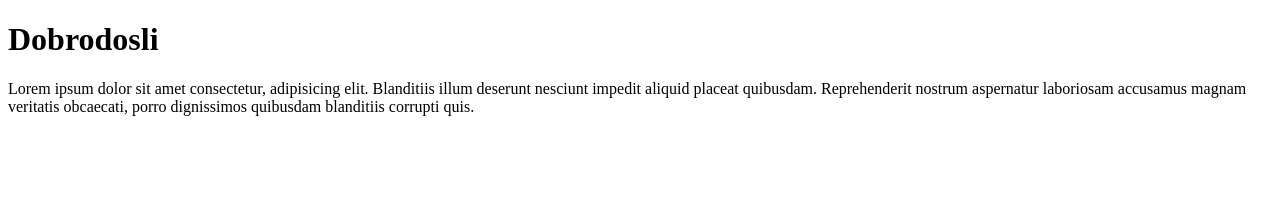
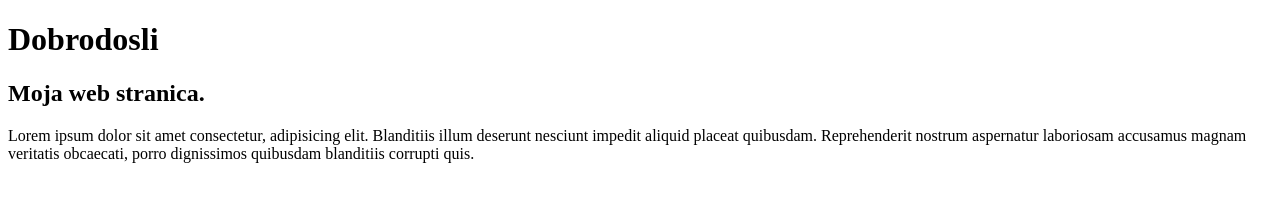
Before and after one commit to FilipNS/Git, a plain HTML site: page index.html in a window 1280 px wide. Drawn offline with Linux system fonts and the light colour scheme.

Commit message:
Moja stranica.

```diff
--- a/index.html
+++ b/index.html
@@ -11,6 +11,7 @@
     </header>
 
     <main>
+        <h2>Moja web stranica.</h2>
         <p>Lorem ipsum dolor sit amet consectetur, adipisicing elit. Blanditiis illum deserunt nesciunt impedit aliquid placeat quibusdam. Reprehenderit nostrum aspernatur laboriosam accusamus magnam veritatis obcaecati, porro dignissimos quibusdam blanditiis corrupti quis.</p>
     </main>
 </body>
```
